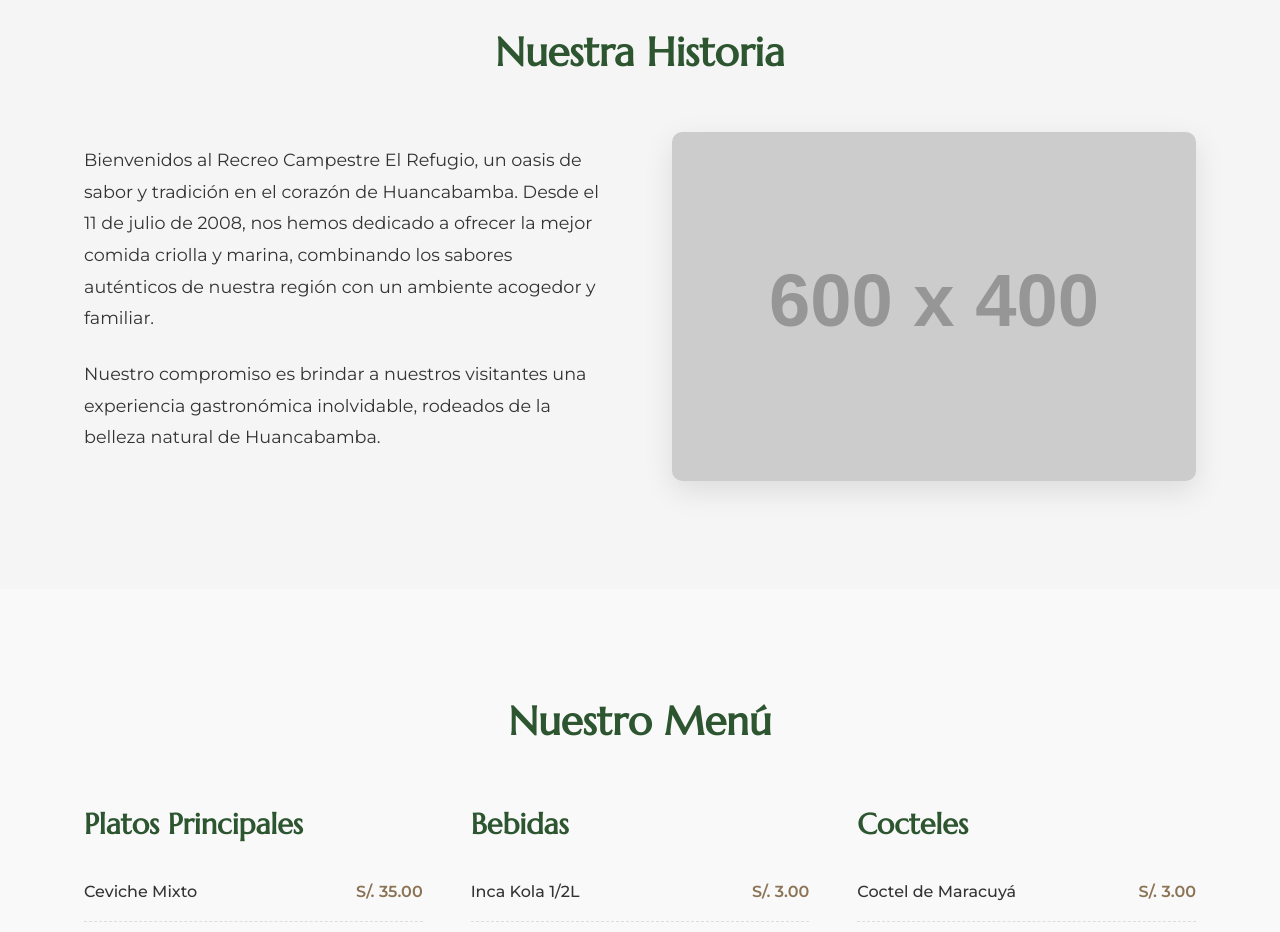
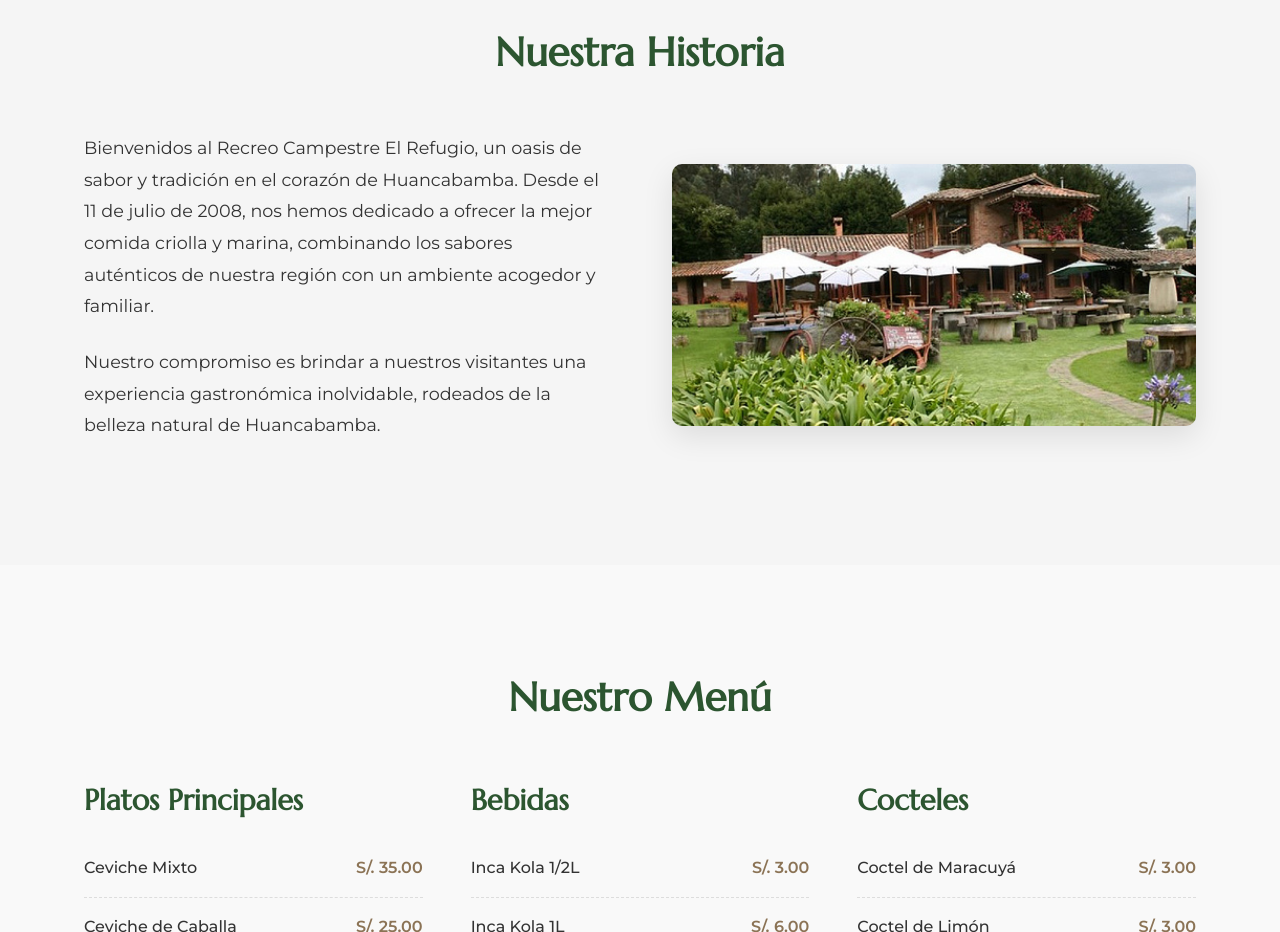
Before and after one commit to sukineitor/REfugio, a plain HTML site: page index.html in a window 1280 px wide. Shown: the part 880-1812 px from the top of the page. Drawn offline with nearby package versions, Linux system fonts and the light colour scheme; placeholder pictures from the web are drawn by us.

Commit message:
Add files via upload

```diff
--- a/index.html
+++ b/index.html
@@ -54,7 +54,7 @@
                         <p>Nuestro compromiso es brindar a nuestros visitantes una experiencia gastronómica inolvidable, rodeados de la belleza natural de Huancabamba.</p>
                     </div>
                     <div class="nosotros-image" data-aos="fade-left">
-                        <img src="https://via.placeholder.com/600x400" alt="Interior del Recreo Campestre El Refugio">
+                        <img src="img/p1.jpg" alt="Interior del Recreo Campestre El Refugio">
                     </div>
                 </div>
             </div>
```
Also changed, not shown: img/p1.jpg (added).
